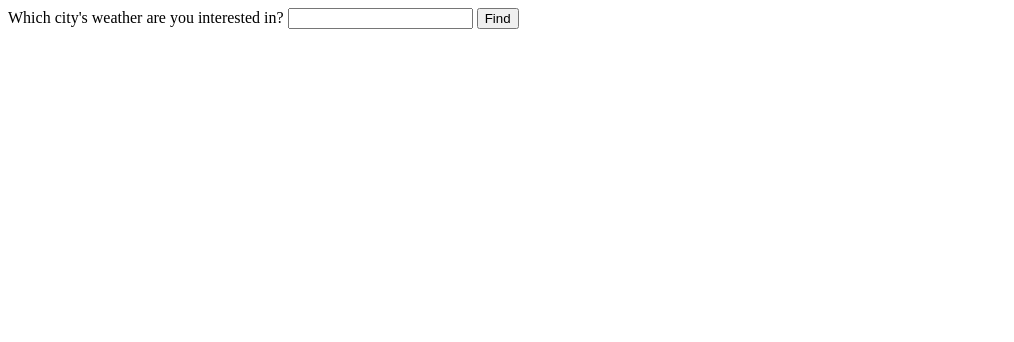
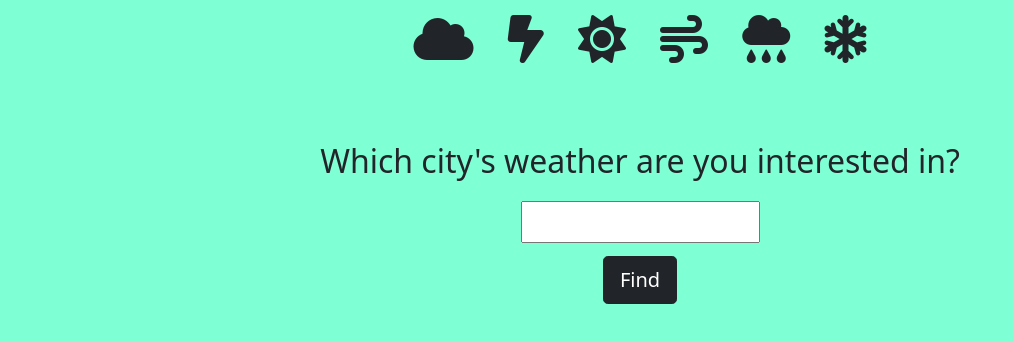
Before and after one commit to ashimaarora25/web-development, a website: page WeatherProject/index.html in a window 1280 px wide. Shown: the whole page, without its empty margins (0-1014 px from the left). Drawn offline with nearby package versions, Linux system fonts and the light colour scheme.

Commit message:
modified weather api4

```diff
--- a/WeatherProject/index.html
+++ b/WeatherProject/index.html
@@ -5,15 +5,40 @@
     <meta charset="UTF-8">
     <meta http-equiv="X-UA-Compatible" content="IE=edge">
     <meta name="viewport" content="width=device-width, initial-scale=1.0">
-    <title>Document</title>
+    <title>What's the weather? </title>
+    <link href="https://cdn.jsdelivr.net/npm/bootstrap@5.0.2/dist/css/bootstrap.min.css" rel="stylesheet"
+        integrity="sha384-EVSTQN3/azprG1Anm3QDgpJLIm9Nao0Yz1ztcQTwFspd3yD65VohhpuuCOmLASjC" crossorigin="anonymous">
+    <link rel="stylesheet" href="styles.css">
+    <script src="https://kit.fontawesome.com/fe16d1da84.js" crossorigin="anonymous"></script>
+    <!--Bootstrap script-->
+    <script src="https://cdn.jsdelivr.net/npm/bootstrap@5.0.2/dist/js/bootstrap.bundle.min.js"
+        integrity="sha384-MrcW6ZMFYlzcLA8Nl+NtUVF0sA7MsXsP1UyJoMp4YLEuNSfAP+JcXn/tWtIaxVXM"
+        crossorigin="anonymous"></script>
+
+
 </head>
 
 <body>
+    <div class="images">
+        <icon class="fa-solid fa-cloud fa-3x"></icon>
+        <icon class="fa-solid fa-bolt-lightning fa-3x"></icon>
+        <icon class="fa-solid fa-sun fa-3x"></icon>
+        <icon class="fa-solid fa-wind fa-3x"></icon>
+        <icon class="fa-solid fa-cloud-rain fa-3x"></icon>
+        <icon class="fa-solid fa-snowflake fa-3x"></icon>
+
+    </div>
     <form action="/" method="post">
-        <label for="cityInput">Which city's weather are you interested in? </label>
+        <label for="cityInput">
+            <h2>Which city's weather are you interested in?</h2>
+        </label>
+        <br>
         <input type="text" name="cityName" id="cityInput">
-        <button type="submit"> Find </button>
+        <br>
+        <button type="submit" class="btn btn-dark btn-lg"> Find </button>
     </form>
+
+
 </body>
 
 </html>
--- /dev/null
+++ b/WeatherProject/styles.css
@@ -0,0 +1,25 @@
+body {
+    background-color: aquamarine;
+    text-align: center;
+}
+
+h2 {
+    padding-top: 10%;
+}
+
+input {
+    margin-bottom: 1%;
+    margin-top: 1%;
+    padding-bottom: 1%;
+}
+
+icon {
+    padding: 15px 15px;
+}
+
+.images2 {
+    position: fixed;
+    bottom: 0;
+
+
+}
```
